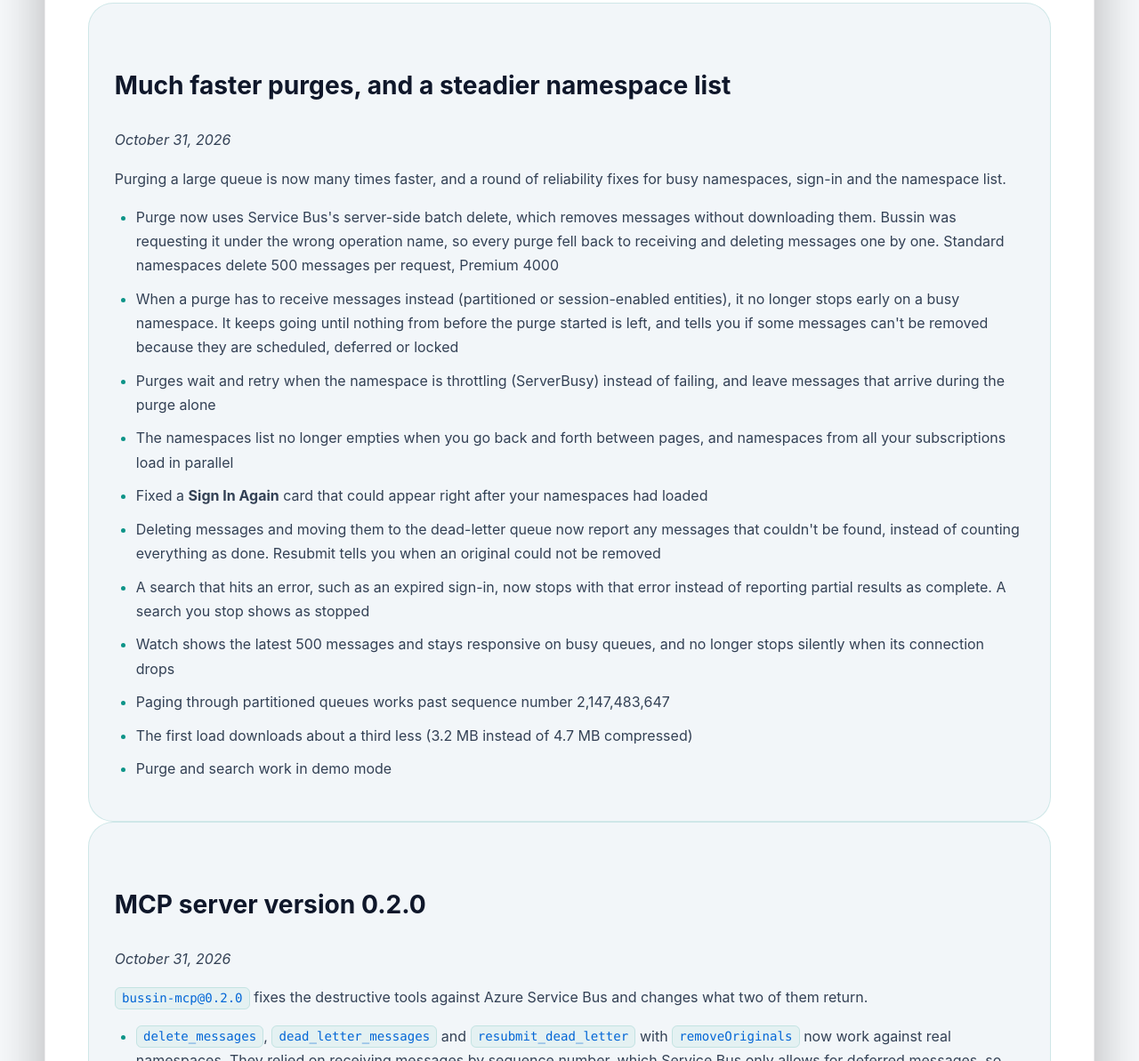
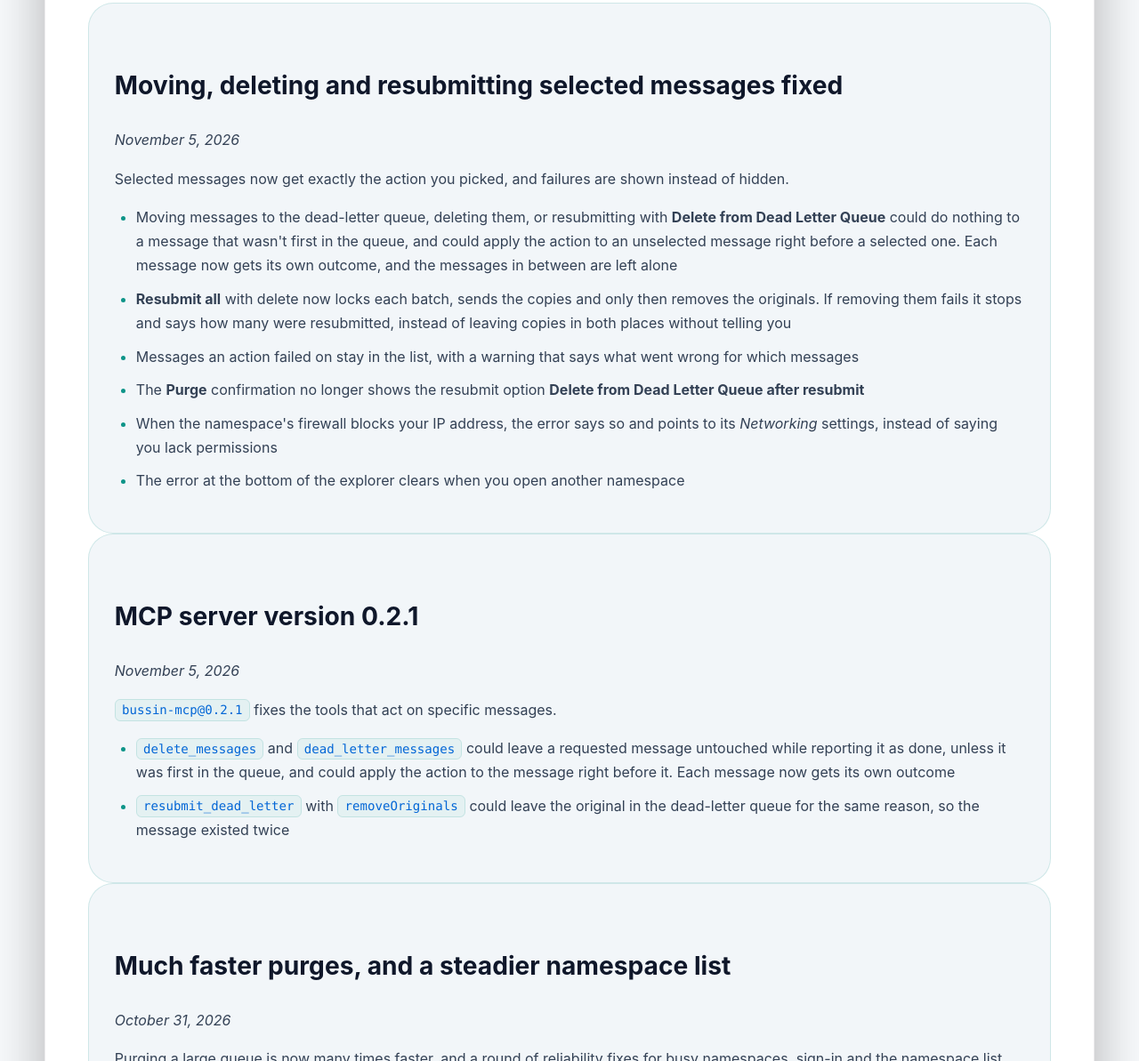
Before and after one commit to sgebb/bussin-site, a plain HTML site: page changelog/index.html in a window 1280 px wide. Shown: the part 351-1544 px from the top of the page at 89% size. Drawn offline with Linux system fonts and the light colour scheme.

Commit message:
changelog

```diff
--- a/changelog/index.html
+++ b/changelog/index.html
@@ -88,6 +88,30 @@
     </section>
 
     <section>
+
+      <article class="faq-item">
+        <h2>Moving, deleting and resubmitting selected messages fixed</h2>
+        <p><em>November 5, 2026</em></p>
+        <p>Selected messages now get exactly the action you picked, and failures are shown instead of hidden.</p>
+        <ul>
+          <li>Moving messages to the dead-letter queue, deleting them, or resubmitting with <strong>Delete from Dead Letter Queue</strong> could do nothing to a message that wasn't first in the queue, and could apply the action to an unselected message right before a selected one. Each message now gets its own outcome, and the messages in between are left alone</li>
+          <li><strong>Resubmit all</strong> with delete now locks each batch, sends the copies and only then removes the originals. If removing them fails it stops and says how many were resubmitted, instead of leaving copies in both places without telling you</li>
+          <li>Messages an action failed on stay in the list, with a warning that says what went wrong for which messages</li>
+          <li>The <strong>Purge</strong> confirmation no longer shows the resubmit option <strong>Delete from Dead Letter Queue after resubmit</strong></li>
+          <li>When the namespace's firewall blocks your IP address, the error says so and points to its <em>Networking</em> settings, instead of saying you lack permissions</li>
+          <li>The error at the bottom of the explorer clears when you open another namespace</li>
+        </ul>
+      </article>
+
+      <article class="faq-item">
+        <h2>MCP server version 0.2.1</h2>
+        <p><em>November 5, 2026</em></p>
+        <p><code>bussin-mcp@0.2.1</code> fixes the tools that act on specific messages.</p>
+        <ul>
+          <li><code>delete_messages</code> and <code>dead_letter_messages</code> could leave a requested message untouched while reporting it as done, unless it was first in the queue, and could apply the action to the message right before it. Each message now gets its own outcome</li>
+          <li><code>resubmit_dead_letter</code> with <code>removeOriginals</code> could leave the original in the dead-letter queue for the same reason, so the message existed twice</li>
+        </ul>
+      </article>
 
       <article class="faq-item">
         <h2>Much faster purges, and a steadier namespace list</h2>
--- a/sitemap.xml
+++ b/sitemap.xml
@@ -57,7 +57,7 @@
   </url>
   <url>
     <loc>https://bussin.dev/changelog/</loc>
-    <lastmod>2026-10-31</lastmod>
+    <lastmod>2026-11-05</lastmod>
     <priority>0.70</priority>
   </url>
 </urlset>
```
